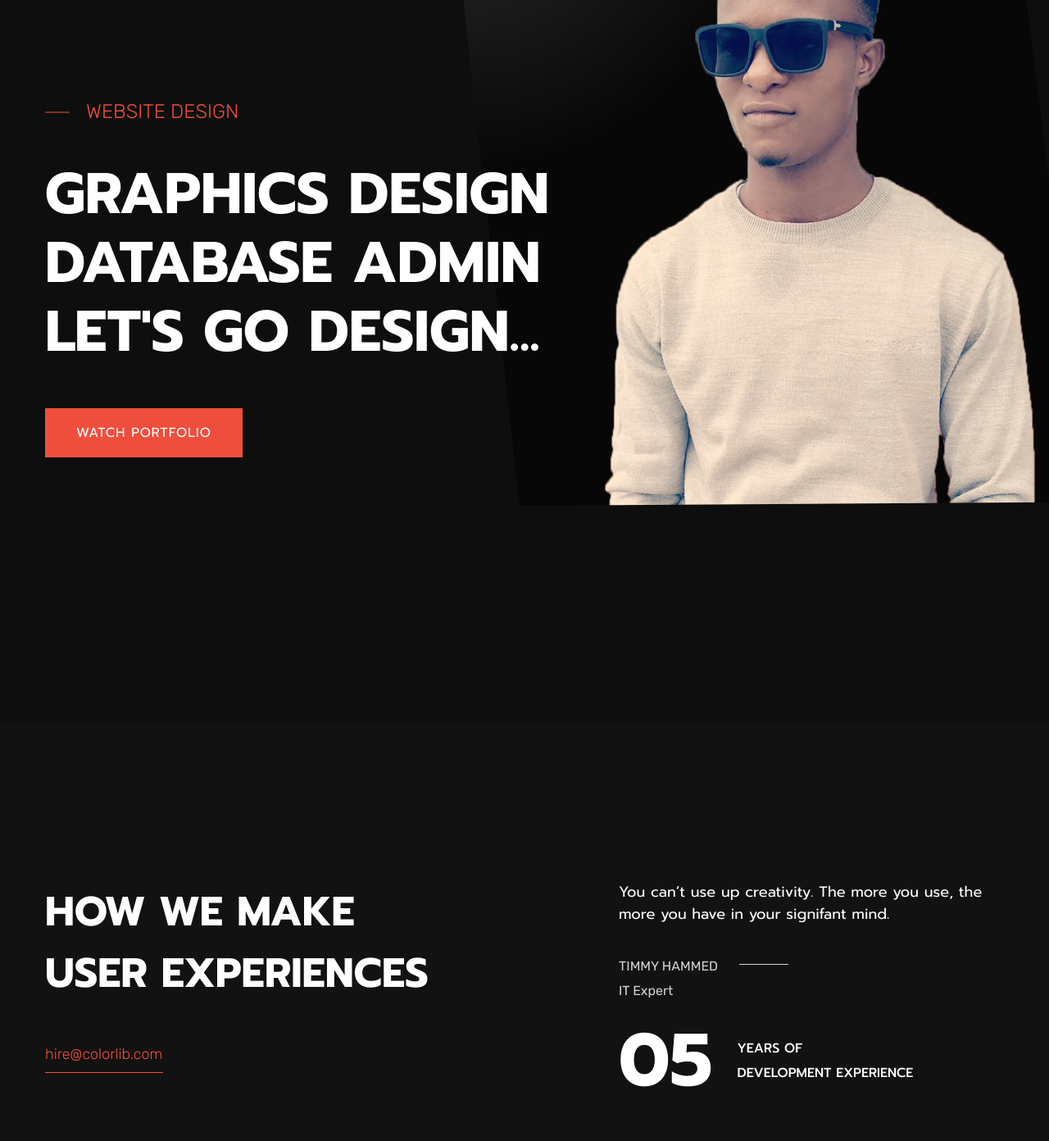
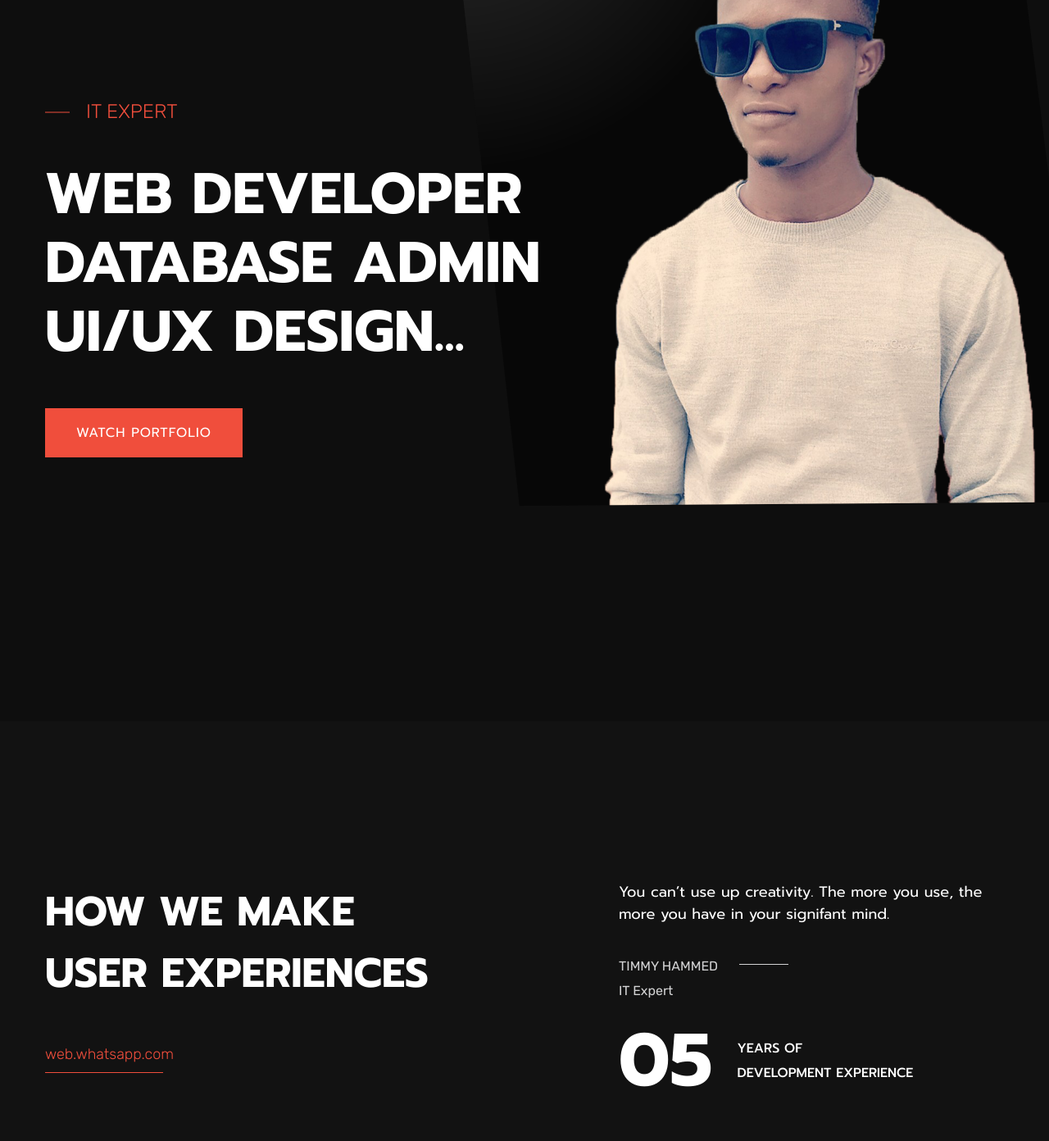
Before and after one commit to Wiztido/Wiztido.github.io, a plain HTML site: page index.html in a window 1280 px wide. Shown: the part 200-1592 px from the top of the page at 82% size. Drawn offline with Linux system fonts and the light colour scheme.

Commit message:
Portfolio website

```diff
--- a/index.html
+++ b/index.html
@@ -94,8 +94,8 @@
                     <div class="row">
                         <div class="col-xl-7 col-lg-7 col-md-8">
                             <div class="hero__caption">
-                                <span data-animation="fadeInUp" data-delay=".4s">Website Design</span>
-                                <h1 data-animation="fadeInUp" data-delay=".6s">Graphics Design Database Admin Let's go Design...</h1>
+                                <span data-animation="fadeInUp" data-delay=".4s">IT Expert</span>
+                                <h1 data-animation="fadeInUp" data-delay=".6s">Web Developer Database Admin UI/UX Design...</h1>
                                 <!-- Hero-btn -->
                                 <div class="hero__btn">
                                     <a href="industries.html" class="btn hero-btn"  data-animation="fadeInLeft" data-delay=".8s">Watch Portfolio</a>
@@ -141,7 +141,7 @@
                     <div class="about-caption2 mb-50">
                         <h3>HOW WE MAKE USER EXPERIENCES</h3>
                         <div class="send-cv">
-                            <a href="https://wa.me/2348168129334">hire@colorlib.com</a>
+                            <a href="https://wa.me/2348168129334">web.whatsapp.com</a>
                         </div>
                     </div>
                 </div>
```
Also changed, not shown: assets/img/Xfavicon.ico (added), assets/img/favicon.ico, assets/img/logo/loder.jpg (added), assets/img/logo/loder.png (deleted).
